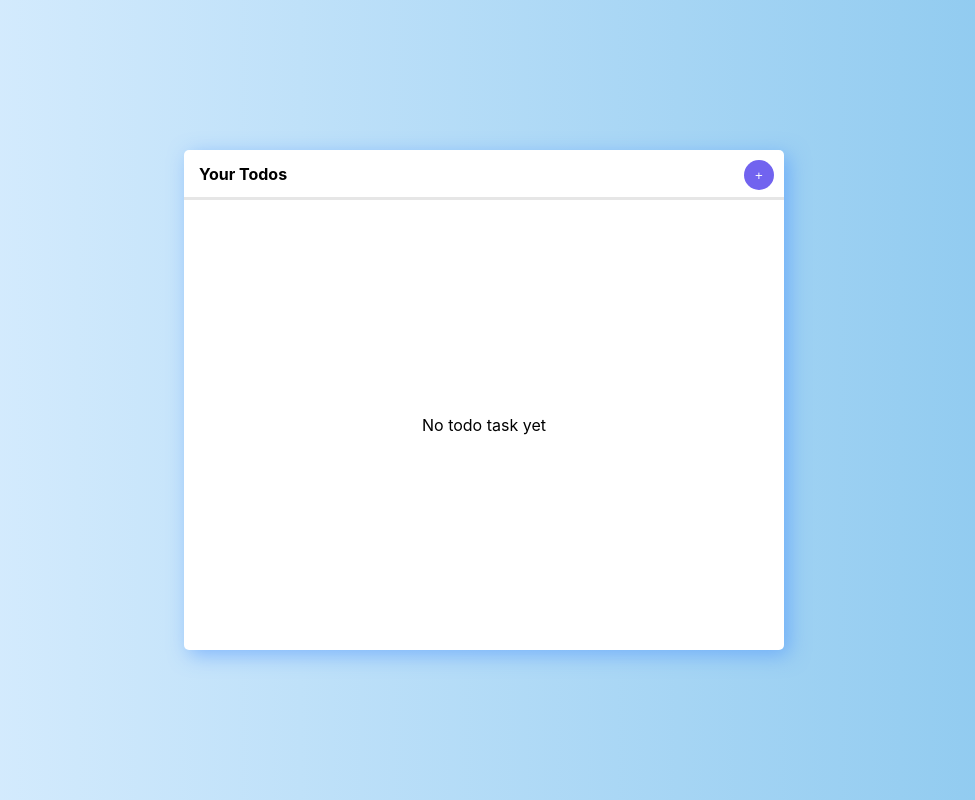
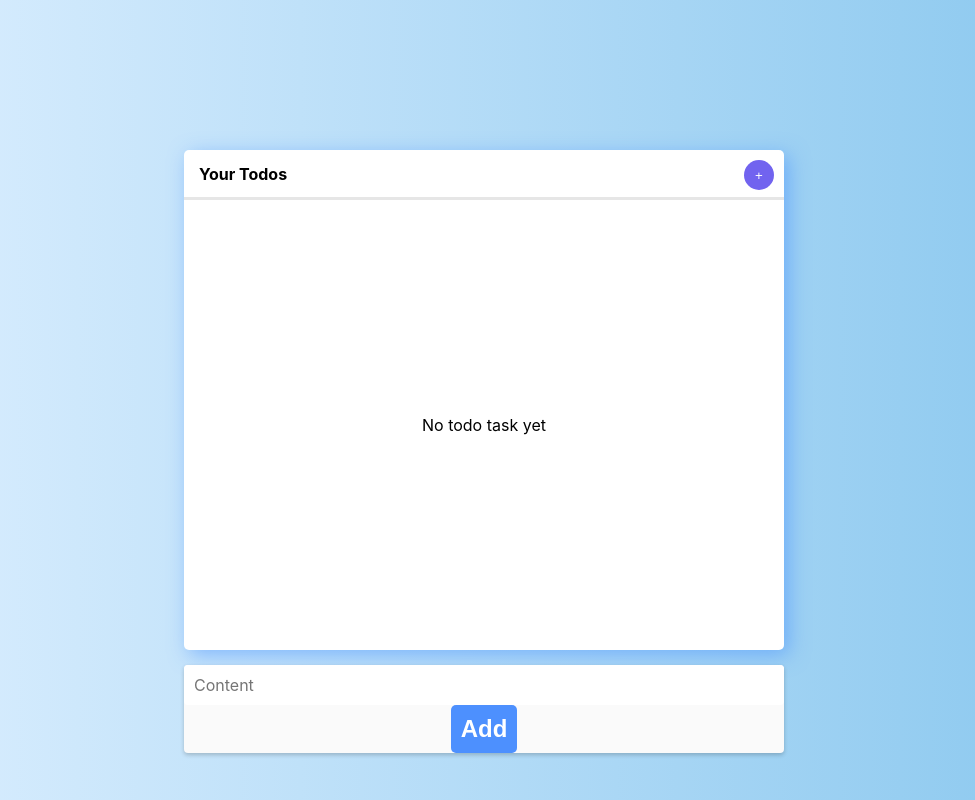
Before and after one commit to paulpark330/react-todo, a React (Create React App) app: page / in a window 1280 px wide. Shown: the whole page, without its empty margins (156-1131 px from the left). Built offline with nearby package versions, Linux system fonts and the light colour scheme.

Commit message:
generating UIDs for each todo

```diff
--- a/src/components/NewTodo/NewTodo.module.scss
+++ b/src/components/NewTodo/NewTodo.module.scss
@@ -6,7 +6,7 @@
   justify-content: center;
   width: 100%;
   padding: 0;
-  margin: 0;
+  margin-top: 15px;
   background-color: #fafafa;
   border-radius: 4px;
   box-shadow: 0 2px 4px rgba(0, 0, 0, 0.2);
--- a/src/components/NewTodo/NewTodo.tsx
+++ b/src/components/NewTodo/NewTodo.tsx
@@ -5,7 +5,7 @@ import { addTodo } from "../../store/todo-slice";
 
 import styles from "./NewTodo.module.scss";
 
-const NewTodo: React.FC<{ handleOnSubmit: any }> = (props) => {
+const NewTodo: React.FC<{ }> = (props) => {
   const inputContentRef = useRef<HTMLInputElement>(null);
   const id = useId();
   const dispatch = useAppDispatch();
@@ -22,12 +22,16 @@ const NewTodo: React.FC<{ handleOnSubmit: any }> = (props) => {
 
     const content = inputContentRef.current!.value;
 
-    dispatch(addTodo({ id, content, completed: false }));
+    dispatch(addTodo({ id: `${id}${uniqueID()}`, content, completed: false }));
 
     inputContentRef.current!.value = "";
+    inputContentRef.current?.focus()
 
-    props.handleOnSubmit();
   };
+
+  function uniqueID() {
+    return Math.floor(Math.random() * Date.now())
+    }
 
   return (
     <form className={styles.new_todo} onSubmit={handleSubmit}>
--- a/src/components/Todos/Todos.tsx
+++ b/src/components/Todos/Todos.tsx
@@ -7,13 +7,9 @@ import NewTodo from "../NewTodo/NewTodo";
 import { useAppSelector } from "../../hooks/hooks";
 
 const Todos: React.FC = () => {
-  const [openForm, setOpenForm] = useState(false);
 
   const todos = useAppSelector((state) => state.todos);
 
-  const toggleForm = () => {
-    setOpenForm((prevState) => !prevState);
-  };
 
   let todoList;
 
@@ -33,12 +29,12 @@ const Todos: React.FC = () => {
     <div className={styles.todos_container}>
       <div className={styles.todos_header}>
         <h1>Your Todos</h1>
-        <button className={styles.todos_button} onClick={toggleForm}>
+        <button className={styles.todos_button} >
           +
         </button>
       </div>
       <div className={styles.todos_main}>{todoList}</div>
-      {openForm && <NewTodo handleOnSubmit={toggleForm} />}
+      <NewTodo />
     </div>
   );
 };
```
